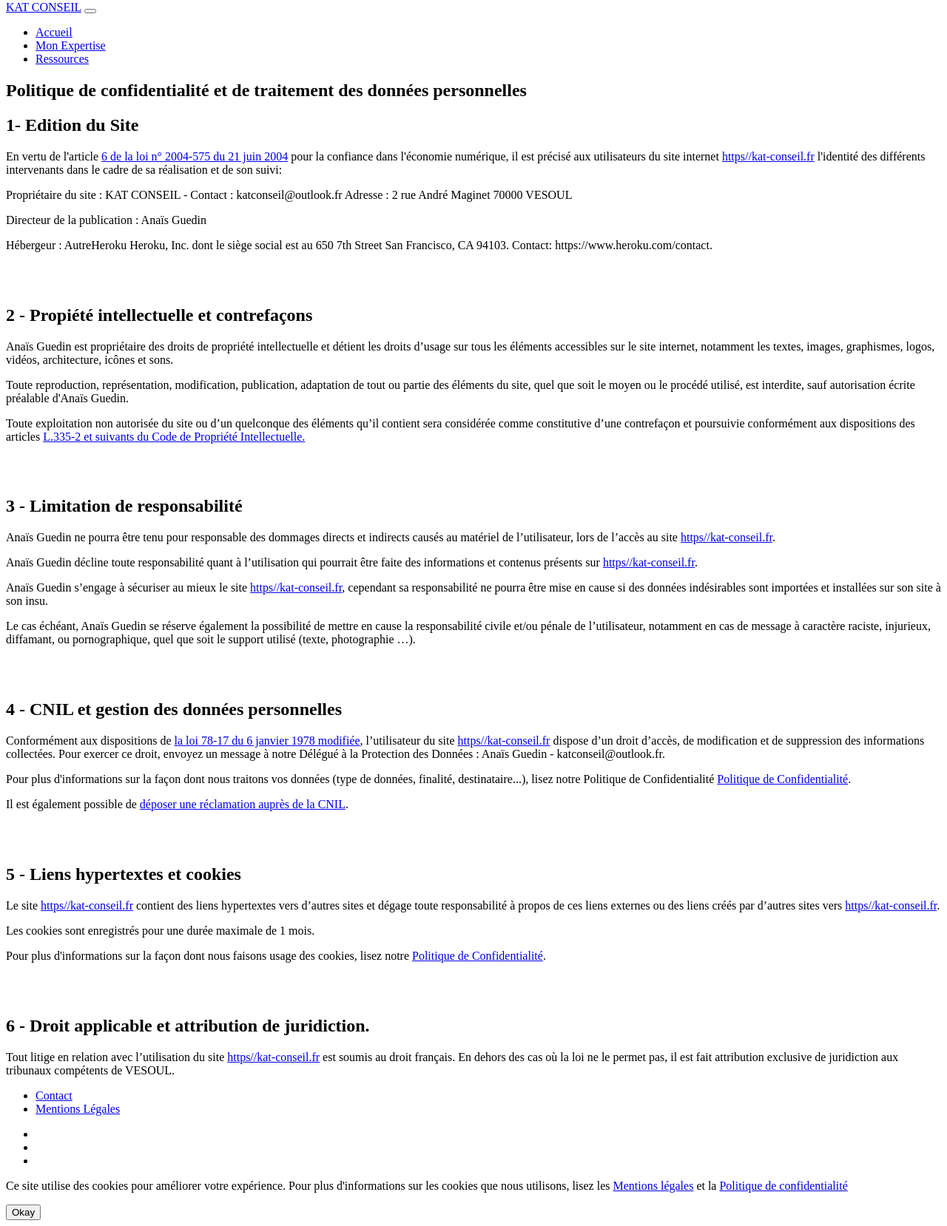
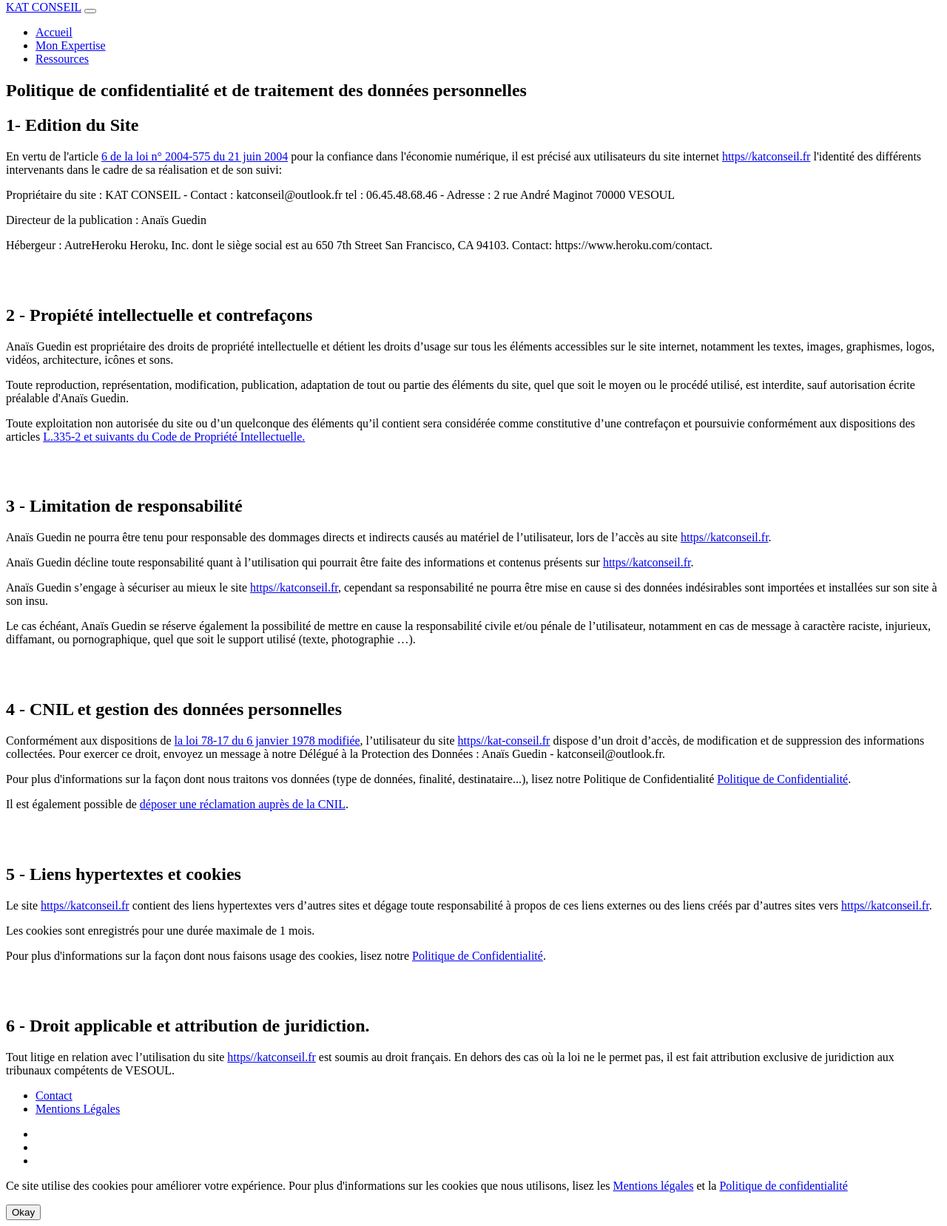
Before and after one commit to ValerieEkoume/kconseil, a Symfony app: template templates/confidentialite/index.html.twig in a window 1280 px wide. Shown: the part 405-2063 px from the top of the page at 74% size. Run offline with Twig, Linux system fonts and the light colour scheme; the template is opened without the code that fills it, so the values that code supplies are empty; some libraries are stand-ins or nearby versions.

Commit message:
Corrections

```diff
--- a/templates/confidentialite/index.html.twig
+++ b/templates/confidentialite/index.html.twig
@@ -15,14 +15,14 @@
             <p class="">
                 En vertu de l'article <a href="https://www.legifrance.gouv.fr/loda/id/JORFTEXT000000801164/#LEGIARTI000042038977">
                     6 de la loi n° 2004-575 du 21 juin 2004</a> pour la confiance dans l'économie
-                numérique, il est précisé aux utilisateurs du site internet <a href="#">https//kat-conseil.fr</a> l'identité des
+                numérique, il est précisé aux utilisateurs du site internet <a href="#">https//katconseil.fr</a> l'identité des
                 différents intervenants dans le cadre de sa réalisation et de son suivi:
             </p>
 
             <p>
                 Propriétaire du site : KAT CONSEIL -
-                Contact : katconseil@outlook.fr {# tel..... - #}
-                Adresse : 2 rue André Maginet 70000 VESOUL
+                Contact : katconseil@outlook.fr  tel : 06.45.48.68.46 -
+                Adresse : 2 rue André Maginot 70000 VESOUL
             </p>
 
             <p>
@@ -72,16 +72,16 @@
 
             <p>
                 Anaïs Guedin ne pourra être tenu pour responsable des dommages directs et indirects causés au matériel
-                de l’utilisateur, lors de l’accès au site <a href="#">https//kat-conseil.fr</a>.
+                de l’utilisateur, lors de l’accès au site <a href="#">https//katconseil.fr</a>.
             </p>
 
             <p>
                 Anaïs Guedin décline toute responsabilité quant à l’utilisation qui pourrait être faite des informations
-                et contenus présents sur <a href="#">https//kat-conseil.fr</a>.
+                et contenus présents sur <a href="#">https//katconseil.fr</a>.
             </p>
 
             <p>
-                Anaïs Guedin s’engage à sécuriser au mieux le site <a href="#">https//kat-conseil.fr</a>, cependant sa
+                Anaïs Guedin s’engage à sécuriser au mieux le site <a href="#">https//katconseil.fr</a>, cependant sa
                 responsabilité ne pourra être mise en cause si des données indésirables sont importées et installées
                 sur son site à son insu.
             </p>
@@ -125,8 +125,8 @@
             <h2> 5 - Liens hypertextes et cookies</h2>
 
             <p>
-                Le site <a href="#">https//kat-conseil.fr</a> contient des liens hypertextes vers d’autres sites et dégage toute
-                responsabilité à propos de ces liens externes ou des liens créés par d’autres sites vers <a href="#">https//kat-conseil.fr</a>.
+                Le site <a href="#">https//katconseil.fr</a> contient des liens hypertextes vers d’autres sites et dégage toute
+                responsabilité à propos de ces liens externes ou des liens créés par d’autres sites vers <a href="#">https//katconseil.fr</a>.
             </p>
 
             <p>
@@ -150,7 +150,7 @@
             <h2> 6 - Droit applicable et attribution de juridiction.</h2>
 
             <p>
-                Tout litige en relation avec l’utilisation du site <a href="#">https//kat-conseil.fr</a> est soumis au droit
+                Tout litige en relation avec l’utilisation du site <a href="#">https//katconseil.fr</a> est soumis au droit
                 français. En dehors des cas où la loi ne le permet pas, il est fait attribution exclusive de juridiction
                 aux tribunaux compétents de VESOUL.
             </p>
--- a/templates/contact/index.html.twig
+++ b/templates/contact/index.html.twig
@@ -24,7 +24,7 @@
             </h2>
         <div class="coordonnees text-center h5">
             <p class=""><strong class="">Email :</strong> katconseil@outlook.fr {# | <span>Tel :</span> +33 (0) 6 33 44 72 21 </p> #}
-            <p> <strong>Adresse :</strong> 2 rue André Maginet 70000 VESOUL</p>
+            <p> <strong>Adresse :</strong> 2 rue André Maginot 70000 VESOUL</p>
         </div>
             {# <div class="media">
                 <ul>
```
